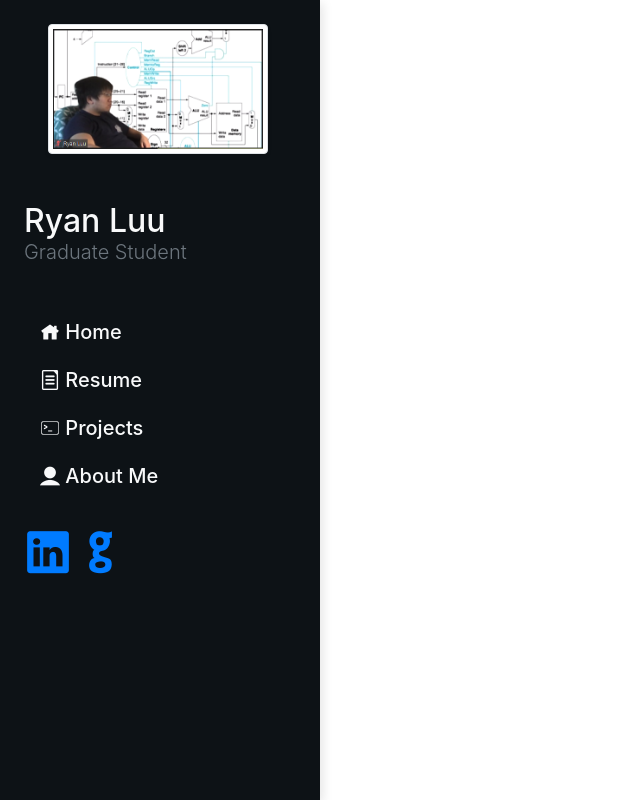
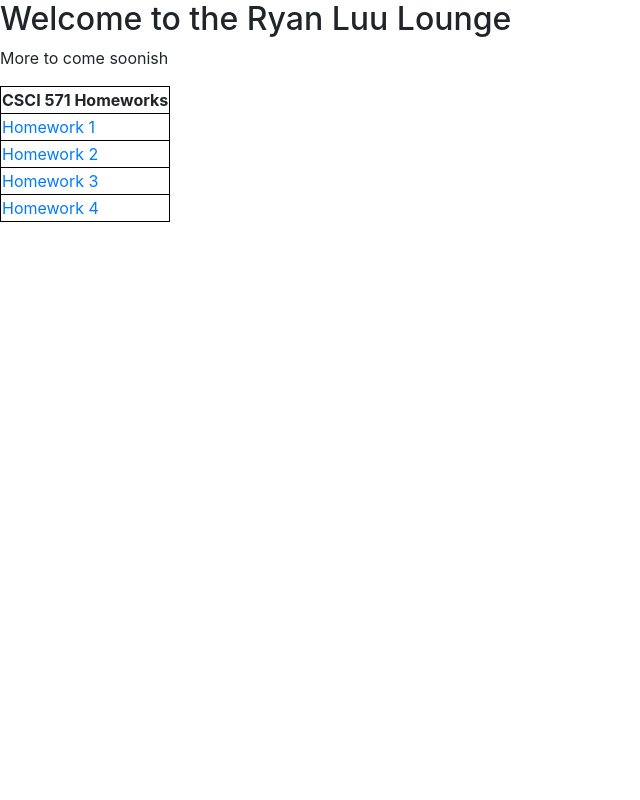
Before and after one commit to rluuy/rluuy.github.io, a plain HTML site: page index.html in a window 1280 px wide. Shown: the whole page, without its empty margins (0-640 px from the left). Drawn offline with Linux system fonts and the light colour scheme.

Commit message:
Added link to HW3 linking it to build

```diff
--- a/index.html
+++ b/index.html
@@ -22,78 +22,78 @@
 
     </head>
 
-    <body data-aos-easing="ease-in-out-back" data-aos-duration="500" data-aos-delay="0">
-    <div class="wrapper">
-        <!--Sidebar---->
-        <div class="vertical-nav" id="sidebar">
-            <img src="./Images/ryan.png" alt="..." width="220" class="mx-5 my-4 rounded-square img-thumbnail shadow-sm">
-            <div class="py-4 px-4 mb-4">
-                <div class="media d-flex align-items-center">
+<!--    <body data-aos-easing="ease-in-out-back" data-aos-duration="500" data-aos-delay="0">-->
+<!--    <div class="wrapper">-->
+<!--        &lt;!&ndash;Sidebar&#45;&#45;&ndash;&gt;-->
+<!--        <div class="vertical-nav" id="sidebar">-->
+<!--            <img src="./Images/ryan.png" alt="..." width="220" class="mx-5 my-4 rounded-square img-thumbnail shadow-sm">-->
+<!--            <div class="py-4 px-4 mb-4">-->
+<!--                <div class="media d-flex align-items-center">-->
 
-                    <div class="media-body">
-                        <h4 class="m-0 text-light h2">Ryan Luu</h4>
-                        <p class="font-weight-light text-muted text-light mb-0 h5">Graduate Student</p>
-                    </div>
-                </div>
-            </div>
+<!--                    <div class="media-body">-->
+<!--                        <h4 class="m-0 text-light h2">Ryan Luu</h4>-->
+<!--                        <p class="font-weight-light text-muted text-light mb-0 h5">Graduate Student</p>-->
+<!--                    </div>-->
+<!--                </div>-->
+<!--            </div>-->
 
-            <div class="px-4">
-                <ul class="nav flex-column mb-0">
-                    <li class="nav-item">
-                        <a href="#home" class="nav-link text-light h5">
-                            <i class="icofont-home"></i>
-                            Home
-                        </a>
-                    </li>
-                    <li class="nav-item">
-                        <a href="#resume" class="nav-link text-light h5">
-                            <i class="icofont-file-text"></i>
-                            Resume
-                        </a>
-                    </li>
-                    <li class="nav-item">
-                        <a href="#portfolio" class="nav-link text-light h5">
-                            <i class="icofont-terminal"></i>
-                            Projects
-                        </a>
-                    </li>
-                    <li class="nav-item">
-                        <a href="#about" class="nav-link text-light h5">
-                            <i class="icofont-ui-user"></i>
-                            About Me
-                        </a>
-                    </li>
-                </ul>
-                <br>
-                <div class="social-icon">
-                    <a href="https://www.linkedin.com/in/ryan-luu-bb1b82148/" target="_blank">
-                        <i class="icofont-linkedin icofont-3x"></i>
-                    </a>
-                    <a href="https://github.com/rluuy" target="_blank">
-                        <i class="icofont-github icofont-3x"></i>
-                    </a>
+<!--            <div class="px-4">-->
+<!--                <ul class="nav flex-column mb-0">-->
+<!--                    <li class="nav-item">-->
+<!--                        <a href="#home" class="nav-link text-light h5">-->
+<!--                            <i class="icofont-home"></i>-->
+<!--                            Home-->
+<!--                        </a>-->
+<!--                    </li>-->
+<!--                    <li class="nav-item">-->
+<!--                        <a href="#resume" class="nav-link text-light h5">-->
+<!--                            <i class="icofont-file-text"></i>-->
+<!--                            Resume-->
+<!--                        </a>-->
+<!--                    </li>-->
+<!--                    <li class="nav-item">-->
+<!--                        <a href="#portfolio" class="nav-link text-light h5">-->
+<!--                            <i class="icofont-terminal"></i>-->
+<!--                            Projects-->
+<!--                        </a>-->
+<!--                    </li>-->
+<!--                    <li class="nav-item">-->
+<!--                        <a href="#about" class="nav-link text-light h5">-->
+<!--                            <i class="icofont-ui-user"></i>-->
+<!--                            About Me-->
+<!--                        </a>-->
+<!--                    </li>-->
+<!--                </ul>-->
+<!--                <br>-->
+<!--                <div class="social-icon">-->
+<!--                    <a href="https://www.linkedin.com/in/ryan-luu-bb1b82148/" target="_blank">-->
+<!--                        <i class="icofont-linkedin icofont-3x"></i>-->
+<!--                    </a>-->
+<!--                    <a href="https://github.com/rluuy" target="_blank">-->
+<!--                        <i class="icofont-github icofont-3x"></i>-->
+<!--                    </a>-->
 
-                </div>
+<!--                </div>-->
 
-            </div>
-        </div>
+<!--            </div>-->
+<!--        </div>-->
+<!--    </div>-->
+
+
+    <body>
+    <div class="Intro">
+        <h2>Welcome to the Ryan Luu Lounge</h2>
+        <p> More to come soonish</p>
     </div>
 
+    <table>
+        <tr> <th> CSCI 571 Homeworks </th> </tr>
+        <tr> <td> <a href="CSCI571-Homeworks/Homework1Contents/Home1.html">Homework 1</a> </td> </tr>
+        <tr> <td> <a href="http://luuy.pythonanywhere.com">Homework 2</a> </td> </tr>
+        <tr> <td> <a href="CSCI571-Homeworks/Homework3Contents/build">Homework 3</a> </td> </tr>
+        <tr> <td> <a href="CSCI571-Homeworks/Homework4.html">Homework 4</a> </td> </tr>
 
-<!--    <body>-->
-<!--    <div class="Intro">-->
-<!--        <h2>Welcome to the Ryan Luu Lounge</h2>-->
-<!--        <p> More to come soonish</p>-->
-<!--    </div>-->
-
-<!--    <table>-->
-<!--        <tr> <th> CSCI 571 Homeworks </th> </tr>-->
-<!--        <tr> <td> <a href="CSCI571-Homeworks/Homework1Contents/Home1.html">Homework 1</a> </td> </tr>-->
-<!--        <tr> <td> <a href="http://luuy.pythonanywhere.com">Homework 2</a> </td> </tr>-->
-<!--        <tr> <td> <a href="CSCI571-Homeworks/Homework3.html">Homework 3</a> </td> </tr>-->
-<!--        <tr> <td> <a href="CSCI571-Homeworks/Homework4.html">Homework 4</a> </td> </tr>-->
-
-<!--    </table>-->
+    </table>
 
 
 
```
